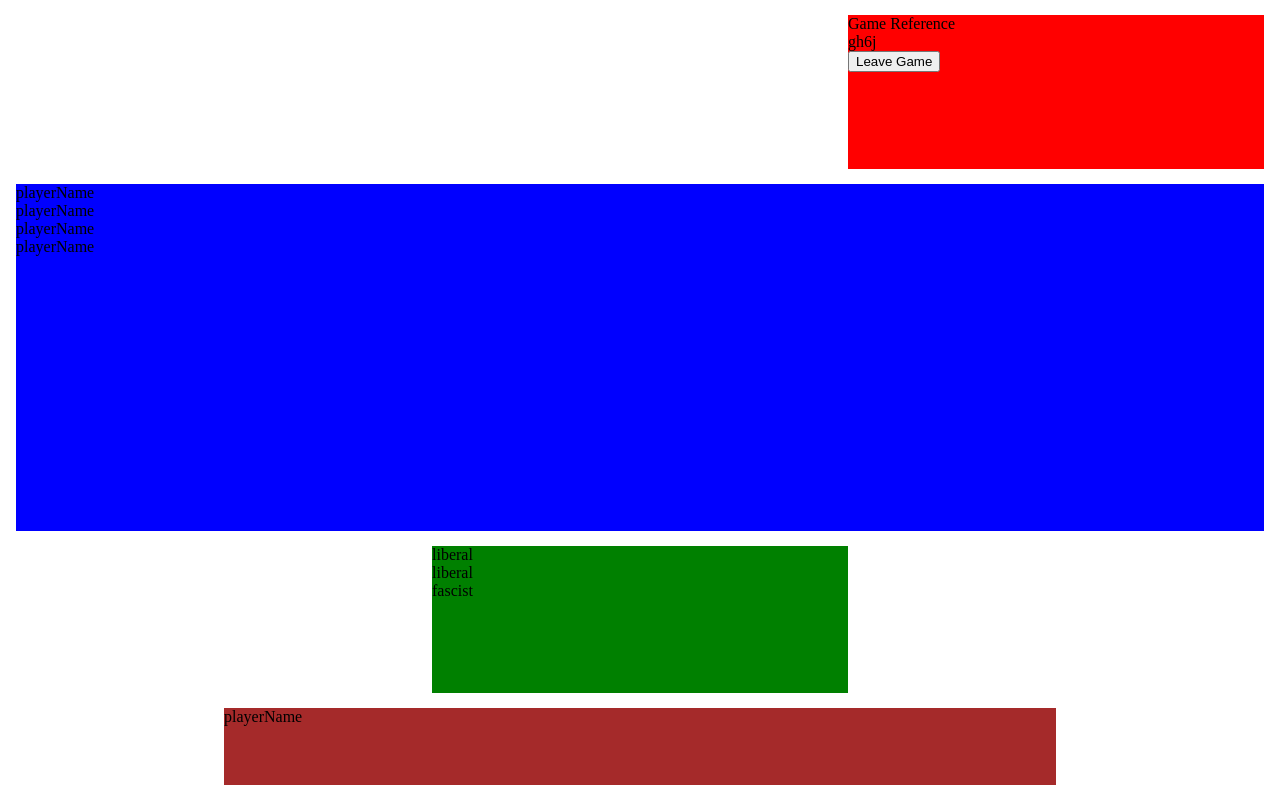
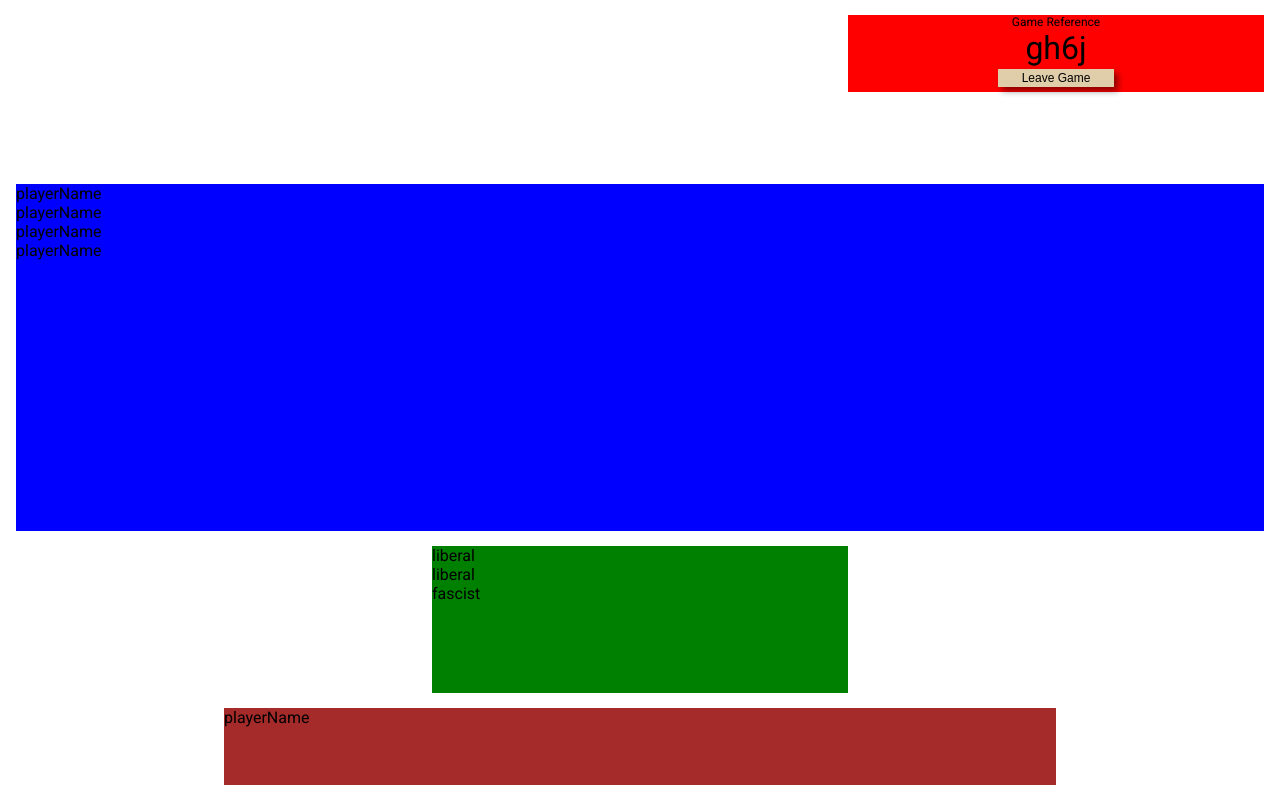
Before and after one commit to Marcamillian/WebSocketGameSessions, a website: page src/client/visTest/layout.html in a window 1280 px wide. Drawn offline with Linux system fonts and the light colour scheme.

Commit message:
gref-block in place and working

```diff
--- a/src/client/visTest/layout.css
+++ b/src/client/visTest/layout.css
@@ -3,9 +3,13 @@ html{
     height: calc(100% - 30px);
     width: calc(100% - 32px);
 }
+
 body{
     height:100%;
     width:100%;
+
+    /*max-width: 1000px;*/
+
     padding: 15px 16px 15px 16px;
     margin:0px;
     display: grid;
@@ -13,18 +17,34 @@ body{
     grid-template-rows: [header-start] 10% [header-mid] 10% [header-end] 2% [main-start] 45% [main-end] 2% [buttons-start] 19% [buttons-end] 2% [envelope-start] 10% [envelope-end];
     align-items: stretch;
     justify-items: stretch;
+
+    font-family:'Roboto';
 }
 
 p,div{
     padding:0px;
     margin:0px;
+
 }
 
-.gref-block{
-    display:block;
+.gref-block{ /* positional information */
+    display:flex;
+    flex-direction: column;
     grid-column: 5 / 7;
-    grid-row: header-start / header-end;
-    background-color: red
+    grid-row: header-start / header-mid;
+    background-color: red;
+    text-align: center;
+}
+.gref-block button{
+    width:auto;
+    margin: 2px auto 2px auto;
+    font-size: 0.75em;
+}
+.gref-block .code{
+    font-size: 2em;
+}
+.gref-block p{
+    font-size: 0.75em;
 }
 
 .player-list{
--- a/src/client/visTest/layout.html
+++ b/src/client/visTest/layout.html
@@ -2,13 +2,15 @@
 
 <head>
     <link rel="stylesheet" type="text/css" href="layout.css">
+    <link rel="stylesheet" type="text/css" href="layout_vis.css">
+    <link href="https://fonts.googleapis.com/css?family=Roboto" rel="stylesheet">
 </head>
 
 <body>
 
     <div class="gref-block">
         <p> Game Reference</p>
-        <p> gh6j </p>
+        <p class="code"> gh6j </p>
         <button> Leave Game </button>
     </div>
 
--- /dev/null
+++ b/src/client/visTest/layout_vis.css
@@ -0,0 +1,12 @@
+button{
+    background-color: #E0CEAB;
+    box-shadow: 0px 0px 0px 6px #00000075;
+    -moz-box-shadow: 0px 0px 0px 6px #00000075;
+    -webkit-box-shadow: 4px 4px 6px 0px #00000075;
+    border:none;
+    padding: 2px 2em 2px 2em;
+}
+
+.player-card{
+    background-color: #EBEAE8;
+}
```
